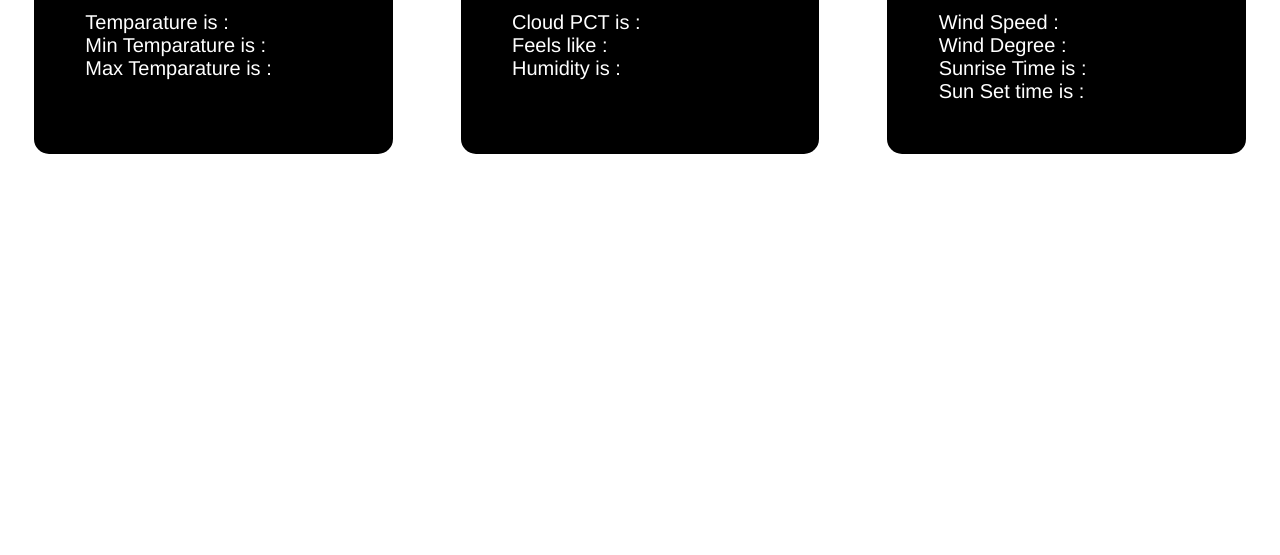
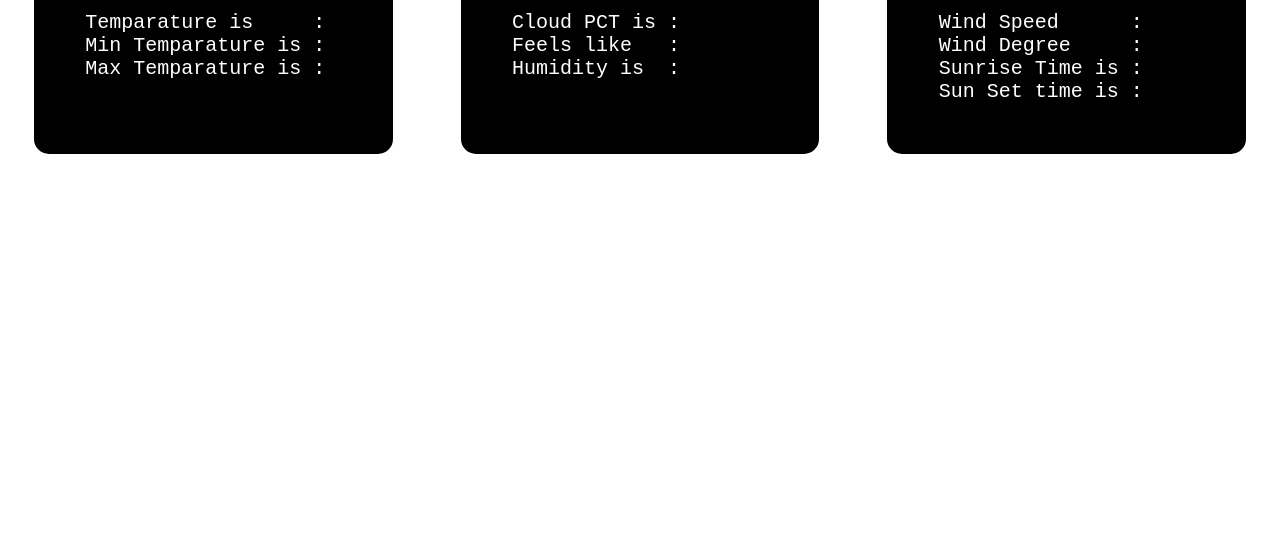
Before and after one commit to Swaroopkumar07/Weather-Bank, a plain HTML site: page index.html in a window 1280 px wide. Shown: the part 245-800 px from the top of the page. Drawn offline with Linux system fonts and the light colour scheme.

Commit message:
Update index.html
Signed-off-by: Swaroopkumar07 <120953671+Swaroopkumar07@users.noreply.github.com>

```diff
--- a/index.html
+++ b/index.html
@@ -12,16 +12,16 @@
             <div class="contents">
                 <h3 class="name">Weather Bank</h3>
                 <p class="home">Home</p>
-                <p class="about">AboutUs</p>
+                <a href="https://www.linkedin.com/in/swaroopkumar-painam-321577222" style="text-decoration: none;color:#ffffff;"><p class="about">AboutUs</p> </a>
             </div>
             <div class="search">
                 <input  id ="city" type="search" style="border-radius: 3%;border-width: 1%;">
-                <button id="submits" type="submit" onclick="getData()">search</button>
+                <button class="button button3" id="submits" type="submit" onclick="getData()">search</button>
             </div>
         </div>
 
         <div class="weather">
-            <h1 style="text-align: center;font-style: oblique;" class="WeatherIn">weather in  <span id="cityname"></span></h1>
+            <h1 style="text-align: center;font-style: oblique;" class="WeatherIn">weather in  <span id="cityname" style="font-style: oblique;font-size: 33px;color: red;"></span></h1>
         </div>
 
         <div class="details">
@@ -29,18 +29,18 @@
             <div class="temp">
                 <h1 >Temperature</h1>
                 <ul class="list">
-                    <li>Temparature is :<span id="temp"></span></li>
-                    <li>Min Temparature is :<span id="min_temp"></span></li>
-                    <li>Max Temparature is :  <span id="max_temp"></span></li>
+                    <pre><li>Temparature is     :<span id="temp"></span></li></pre>
+                    <pre><li>Min Temparature is :<span id="min_temp"></span></li></pre>
+                    <pre><li>Max Temparature is :<span id="max_temp"></span></li></pre>
                 </ul>
             </div>
 
             <div class="humidity">
                 <h1>Humidity info</h1>
                 <ul class="list">
-                    <li>Cloud PCT is : <span id="cloud_pct"></span></li>
-                    <li>Feels like : <span id="feels_like"></span></li>
-                    <li>Humidity is : <span id="humidity"></span></li>
+                    <pre><li>Cloud PCT is :<span id="cloud_pct"></span></li></pre>
+                    <pre><li>Feels like   :<span id="feels_like"></span></li></pre>
+                    <pre><li>Humidity is  :<span id="humidity"></span></li></pre>
 
                 </ul>
 
@@ -49,10 +49,10 @@
             <div class="wind">
                 <h1>wind info</h1>
                 <ul class="list">
-                    <li>Wind Speed : <span id="wind_speed"></span></li>
-                    <li>Wind Degree : <span id="wind_degrees"></span></li>
-                    <li>Sunrise Time is : <span id="sunrise"></span></li>
-                    <li>Sun Set time is : <span id="sunset"></span> </li>
+                    <pre><li>Wind Speed      :<span id="wind_speed"></span></li></pre>
+                    <pre><li>Wind Degree     :<span id="wind_degrees"></span></li></pre>
+                    <pre><li>Sunrise Time is :<span id="sunrise"></span></li></pre>
+                    <pre><li>Sun Set time is :<span id="sunset"></span> </li></pre>
 
                 </ul>
             </div>
```
